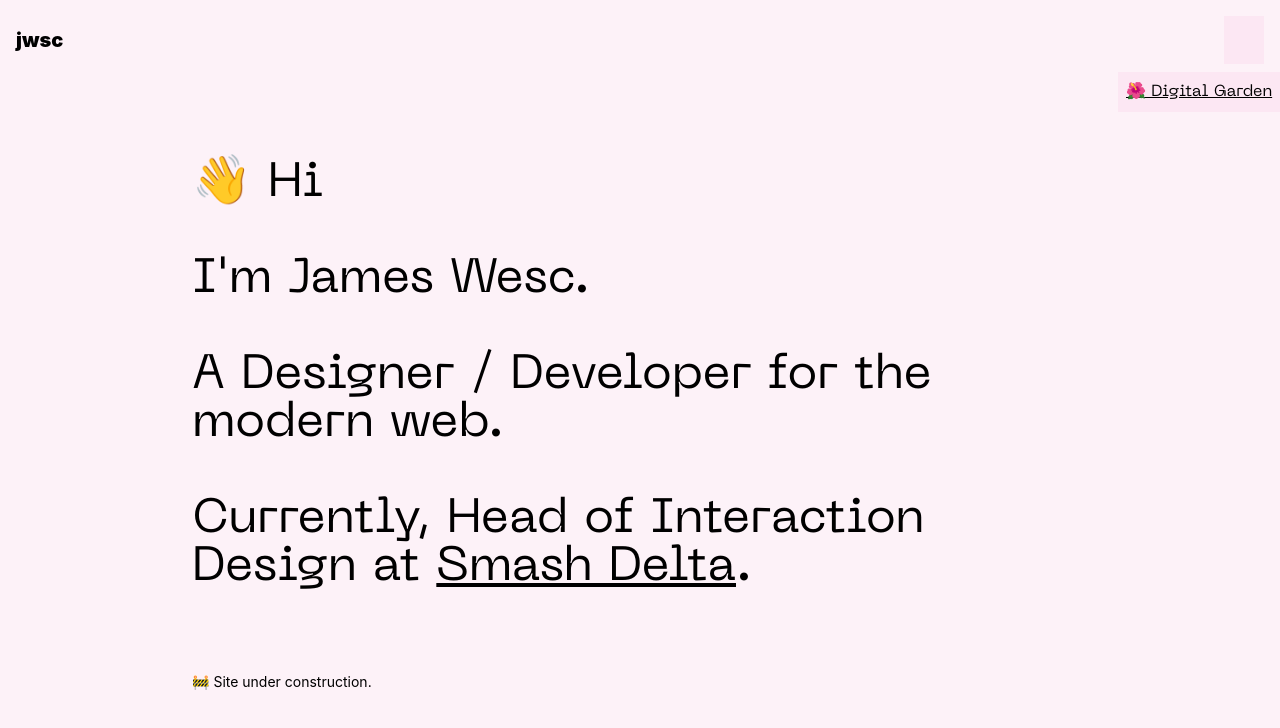
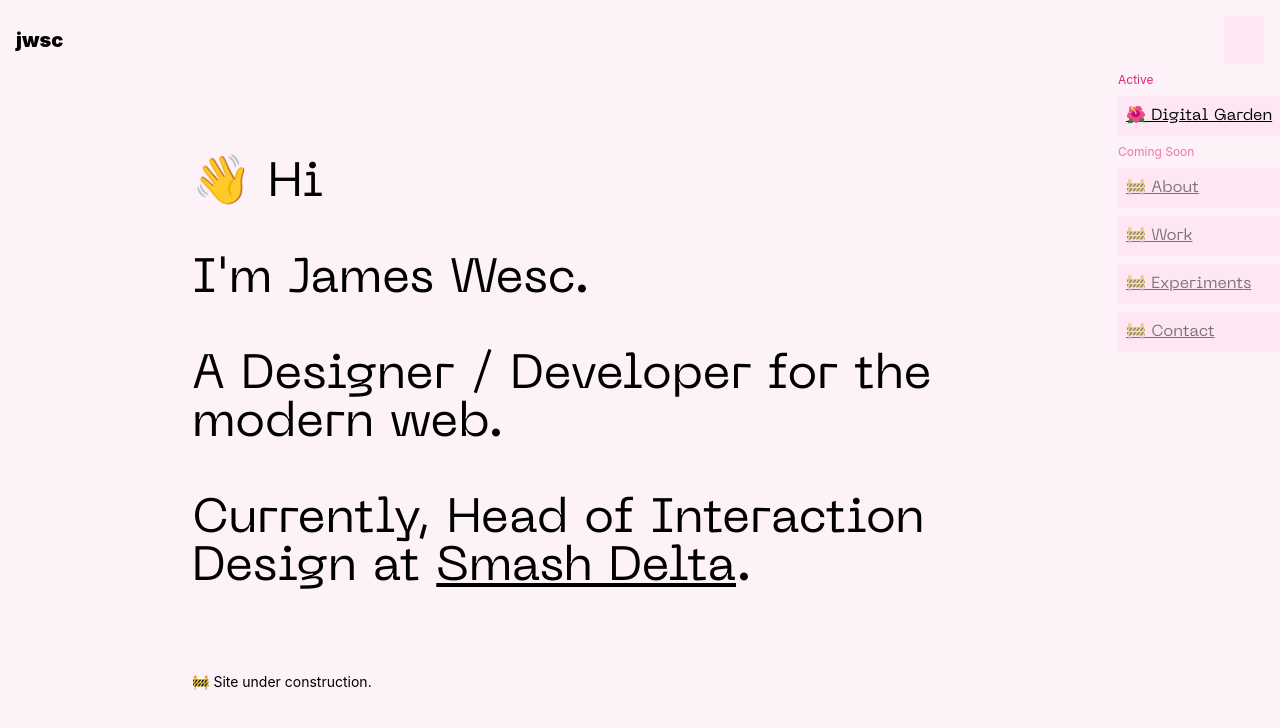
Before and after one commit to jameswesc/website, a Next.js app: page / in a window 1280 px wide. Both pictures are taken after a click on the button "Menu". Shown: the top 728 px of the page. Built offline with nearby package versions, Linux system fonts and the light colour scheme; some icons are missing.

Commit message:
updated dropdown menu

```diff
--- a/components/Header.tsx
+++ b/components/Header.tsx
@@ -23,6 +23,10 @@ export default function Header() {
                 </DropdownMenu.Trigger>
 
                 <DropdownMenu.Content className="py-2 grid gap-2">
+                    <DropdownMenu.Label className="font-standard text-xs text-pink-600">
+                        Active
+                    </DropdownMenu.Label>
+
                     <DropdownMenu.Item
                         as="a"
                         href="https://www.notion.so/jameswesc/Digital-Garden-8abe1bf736c14f26a002c3678d33dd7c"
@@ -31,6 +35,41 @@ export default function Header() {
                     >
                         🌺 Digital Garden
                     </DropdownMenu.Item>
+
+                    {/* <DropdownMenu.Separator className="h-px bg-pink-500" /> */}
+
+                    <DropdownMenu.Label className="font-standard text-xs text-pink-400">
+                        Coming Soon
+                    </DropdownMenu.Label>
+
+                    <DropdownMenu.Item
+                        as="a"
+                        href="/"
+                        className="p-2 bg-pink-100  outline-none font-brand cursor-not-allowed underline "
+                    >
+                        <span className="opacity-50"> 🚧 About</span>
+                    </DropdownMenu.Item>
+                    <DropdownMenu.Item
+                        as="a"
+                        href="/"
+                        className="p-2 bg-pink-100  outline-none font-brand cursor-not-allowed underline "
+                    >
+                        <span className="opacity-50"> 🚧 Work</span>
+                    </DropdownMenu.Item>
+                    <DropdownMenu.Item
+                        as="a"
+                        href="/"
+                        className="p-2 bg-pink-100  outline-none font-brand cursor-not-allowed underline "
+                    >
+                        <span className="opacity-50"> 🚧 Experiments</span>
+                    </DropdownMenu.Item>
+                    <DropdownMenu.Item
+                        as="a"
+                        href="/"
+                        className="p-2 bg-pink-100  outline-none font-brand cursor-not-allowed underline "
+                    >
+                        <span className="opacity-50"> 🚧 Contact</span>
+                    </DropdownMenu.Item>
                 </DropdownMenu.Content>
             </DropdownMenu.Root>
         </div>
```
